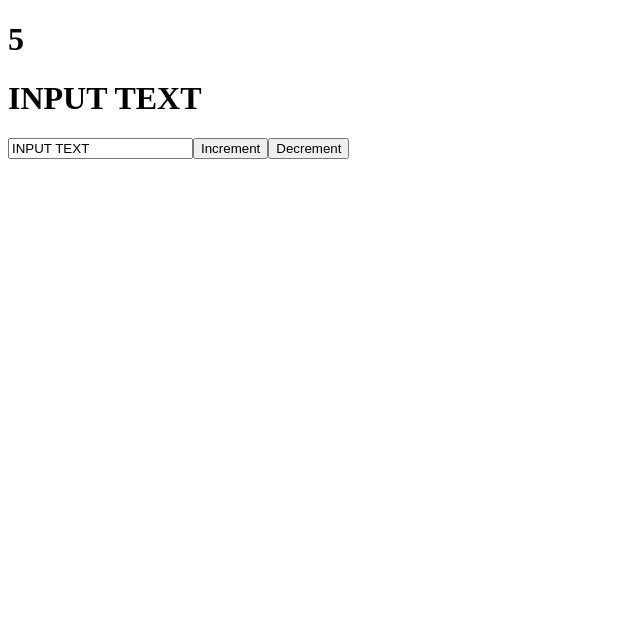
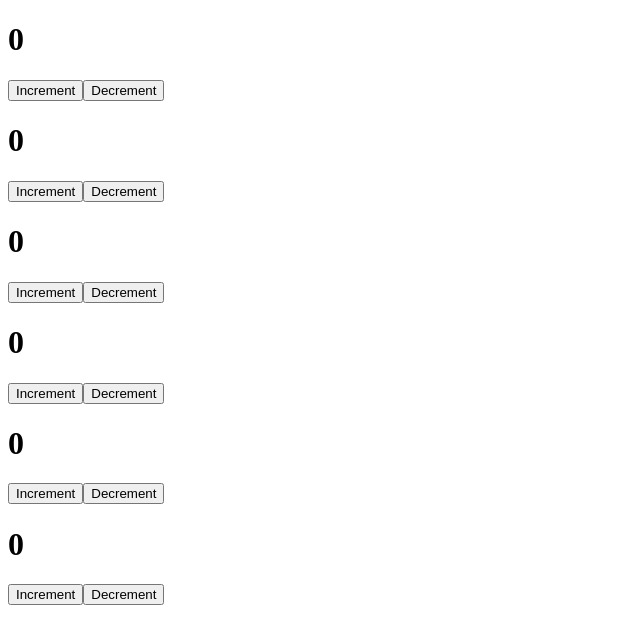
Before and after one commit to VladislavaZinoveikina/react-funds-practice, a React (Create React App) app: page / in a window 1280 px wide. Shown: the top 644 px of the page, without its empty margins (0-640 px from the left). Built offline with nearby package versions, Linux system fonts and the light colour scheme.

Commit message:
first functional component

```diff
--- a/src/App.js
+++ b/src/App.js
@@ -1,29 +1,15 @@
 import React, { useState } from "react";
+import Counter from "./components/Counter";
 
 function App() {
-  const [likes, setLikes] = useState(5);
-  const [value, setValue] = useState('INPUT TEXT');
-
-  function increment() {
-    setLikes(likes + 1);
-  }
-
-  function decrement() {
-    setLikes(likes - 1);
-  }
-
-
   return (
     <div className="App">
-      <h1>{likes}</h1>
-      <h1>{value}</h1>
-      <input
-        type="text"
-        value={value}
-        onChange={event => setValue(event.target.value)}
-      />
-      <button onClick={increment}>Increment</button>
-      <button onClick={decrement}>Decrement</button>
+      <Counter/>
+      <Counter/>
+      <Counter/>
+      <Counter/>
+      <Counter/>
+      <Counter/>
     </div>
   );
 }
--- /dev/null
+++ b/src/components/Counter.jsx
@@ -0,0 +1,23 @@
+import React, { useState } from 'react';
+
+const Counter = () => {
+    const [count, setCount] = useState(0);
+
+    function increment() {
+        setCount(count + 1);
+    }
+
+    function decrement() {
+        setCount(count - 1);
+    }
+
+    return (
+        <div>
+            <h1>{count}</h1>
+            <button onClick={increment}>Increment</button>
+            <button onClick={decrement}>Decrement</button>
+        </div>
+    )
+}
+
+export default Counter;
```
